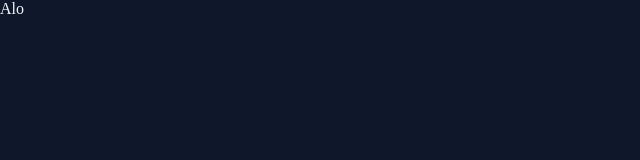
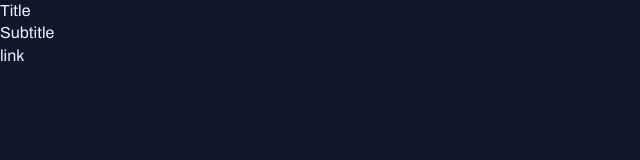
Before and after one commit to adrianomurilojr/projeto-portal-de-noticias, a plain HTML site: page index.html in a window 1280 px wide. Shown: the whole page, without its empty margins (0-640 px from the left). Drawn offline with Linux system fonts and the light colour scheme.

Commit message:
Aplicando fontes no projeto

```diff
--- a/index.html
+++ b/index.html
@@ -1,12 +1,22 @@
 <!DOCTYPE html>
 <html lang="pt-br">
   <head>
+    <link rel="preconnect" href="https://fonts.googleapis.com" />
+    <link rel="preconnect" href="https://fonts.gstatic.com" crossorigin />
+
     <meta charset="UTF-8" />
     <meta name="viewport" content="width=device-width, initial-scale=1.0" />
     <title>Portal de noticias</title>
     <link rel="stylesheet" href="style/index.css" />
+
+    <link
+      href="https://fonts.googleapis.com/css2?family=Archivo:ital,wght@0,100..900;1,100..900&display=swap"
+      rel="stylesheet"
+    />
   </head>
   <body>
-    Alo
+    <h1>Title</h1>
+    <h2>Subtitle</h2>
+    <a href="#">link</a>
   </body>
 </html>
--- a/style/global.css
+++ b/style/global.css
@@ -11,9 +11,33 @@
   --stroke-color: #1e293b;
   --text-color-primary: #f1f5f9;
   --text-color-secondary: #cbd5e1;
+
+  --font-family: 'Archivo', sans-serif;
+  --h1: 800 24px/135% var(--font-family);
+  --h2: 800 16px/140% var(--font-family);
+  --h3: 800 14px/140% var(--font-family);
+  --tex-span: 600 14px/145% --font-family;
+  --text: 400 16px/140% var(--font-family);
+  --text-sm: 400 14px/160% var(--font-family);
 }
 
 body {
+  font: var(--text);
   color: var(--text-color-primary);
   background-color: var(--bg-color);
 }
+
+a {
+  text-decoration: none;
+  color: inherit;
+}
+
+a:hover {
+  color: var(--brand-color-light);
+}
+
+h1,
+h2,
+h3 {
+  font: inherit;
+}
```
